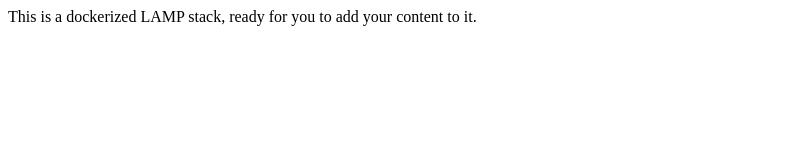
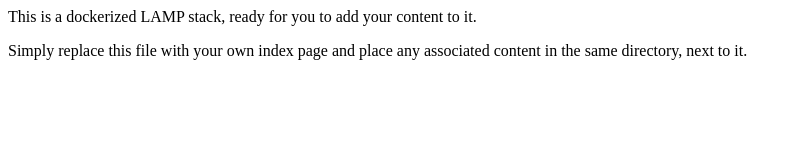
Before and after one commit to codemaster-mick/Strobe, a plain HTML site: page DocumentRoot/index.html in a window 1280 px wide. Shown: the whole page, without its empty margins (0-802 px from the left). Drawn offline with Linux system fonts and the light colour scheme.

Commit message:
Fleshed out index a little more and added placeholder file for clarity

```diff
--- a/DocumentRoot/index.html
+++ b/DocumentRoot/index.html
@@ -1,7 +1,11 @@
+<html>
+<header>
+  <title>Strobe LAMP stack</title>
+</header>
 
-<html>
-<header><title>Dockerized LAMP stack</title></header>
 <body>
-This is a dockerized LAMP stack, ready for you to add your content to it.
+  <p>This is a dockerized LAMP stack, ready for you to add your content to it.</p>
+  <p>Simply replace this file with your own index page and place any associated content in the same directory, next to it.</p>
 </body>
+
 </html>
```
Also changed, not shown: 1 other file.
